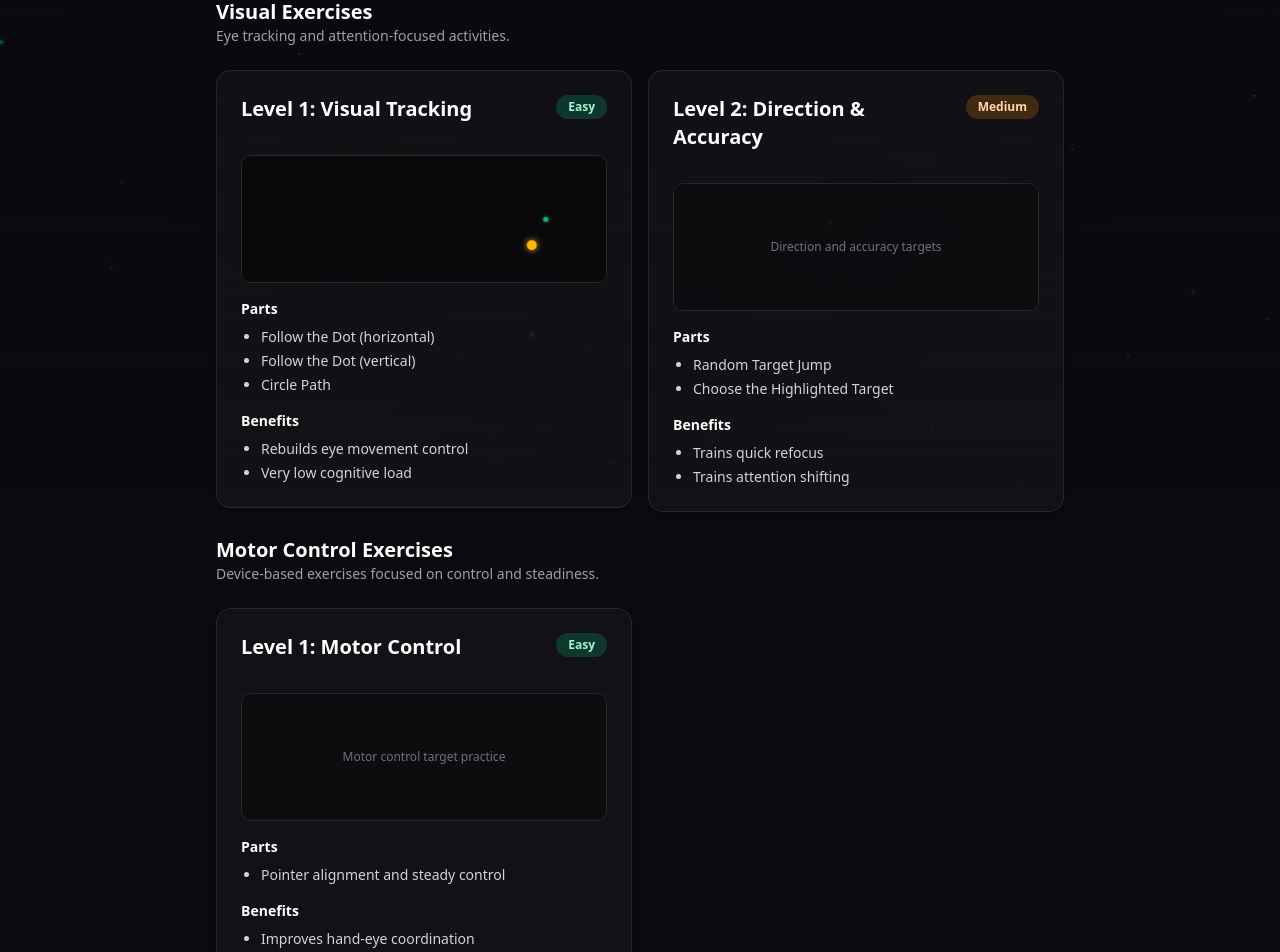
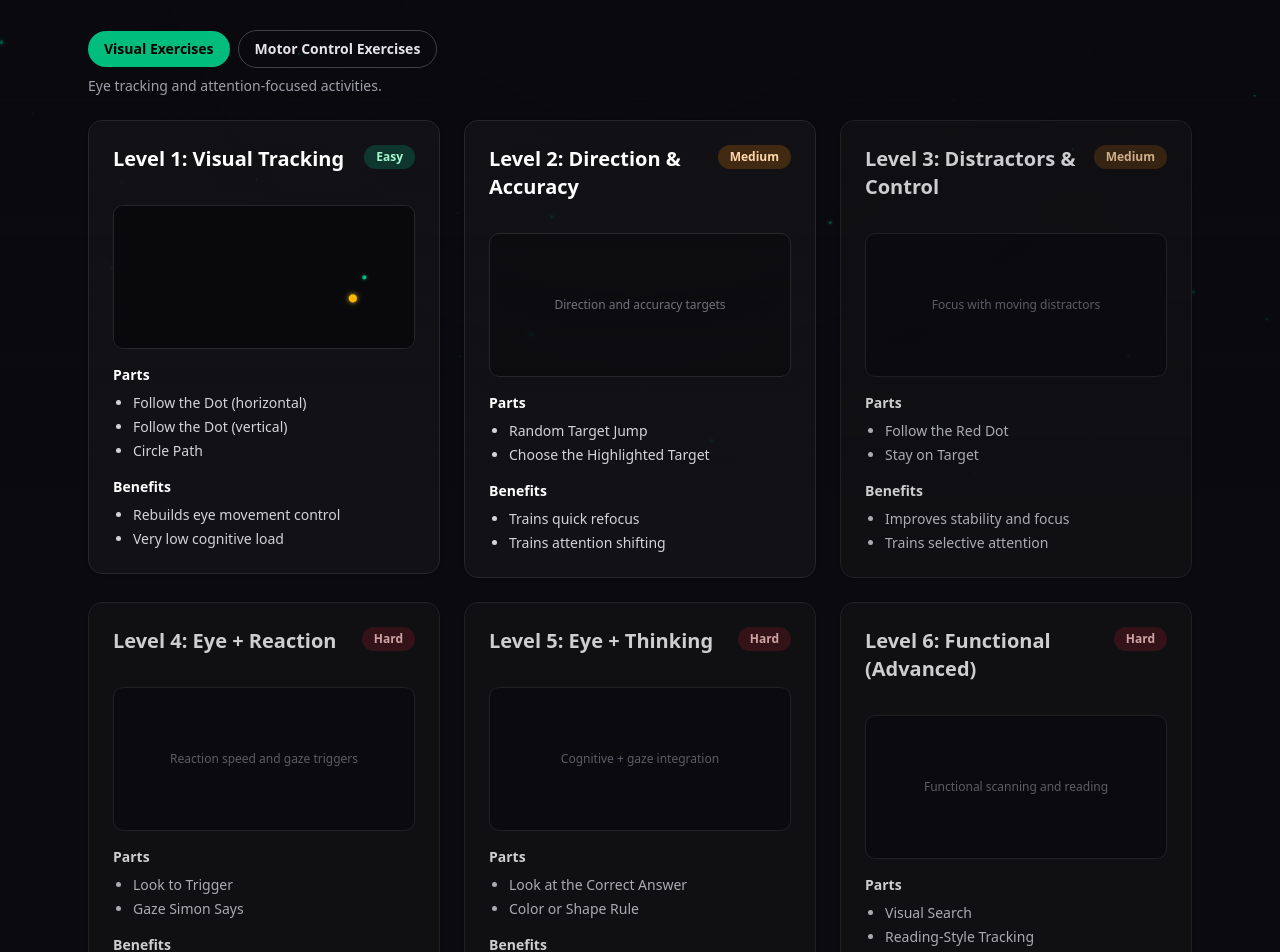
Before and after one commit to EricBalanecki/Telus-Hack-TBI-Gregor, a Next.js app in the folder frontend/: page /exercises in a window 1280 px wide. Shown: the part 300-1252 px from the top of the page. Built offline with nearby package versions, Linux system fonts and the light colour scheme.

Commit message:
updated more ui

```diff
--- a/frontend/src/app/exercises/level-1-visual-tracking/page.tsx
+++ b/frontend/src/app/exercises/level-1-visual-tracking/page.tsx
@@ -79,6 +79,7 @@ export default function LevelOneVisualTracking() {
   const [restSeconds, setRestSeconds] = useState(8);
   const [dotSizeScale, setDotSizeScale] = useState(2);
   const [speedScale, setSpeedScale] = useState(1);
+  const [restRemaining, setRestRemaining] = useState<number | null>(null);
 
   const webgazerRef = useRef<WebGazer | null>(null);
   const startTimeRef = useRef<number | null>(null);
@@ -235,6 +236,7 @@ export default function LevelOneVisualTracking() {
     setIsRunning(false);
     isRestingRef.current = false;
     restStartRef.current = null;
+    setRestRemaining(null);
 
     try {
       await createRecord({
@@ -256,6 +258,7 @@ export default function LevelOneVisualTracking() {
     resetScoring();
     isRestingRef.current = false;
     restStartRef.current = null;
+    setRestRemaining(null);
     startTimeRef.current = performance.now();
   };
 
@@ -276,9 +279,15 @@ export default function LevelOneVisualTracking() {
       if (isRestingRef.current) {
         const restStart = restStartRef.current ?? timestamp;
         const restElapsed = timestamp - restStart;
+        const remaining = Math.max(
+          0,
+          Math.ceil(restSeconds - restElapsed / 1000),
+        );
+        setRestRemaining(remaining);
         if (restElapsed >= restSeconds * 1000) {
           isRestingRef.current = false;
           restStartRef.current = null;
+          setRestRemaining(null);
           const nextIndex = phaseIndex + 1;
           setPhaseIndex(nextIndex);
           setStatus(`Running • ${PHASES[nextIndex].label}`);
@@ -305,6 +314,7 @@ export default function LevelOneVisualTracking() {
           restStartRef.current = timestamp;
           setStatus(`Resting • ${restSeconds}s`);
           setTargetPoint(null);
+          setRestRemaining(restSeconds);
         } else {
           finishRun();
           return;
@@ -449,6 +459,12 @@ export default function LevelOneVisualTracking() {
         />
       )}
 
+      {isRunning && restRemaining !== null && (
+        <div className="pointer-events-none fixed left-1/2 top-1/2 z-40 -translate-x-1/2 -translate-y-1/2 rounded-2xl border border-zinc-800 bg-zinc-950/80 px-4 py-3 text-sm text-white shadow-lg backdrop-blur">
+          Resting... {restRemaining}s
+        </div>
+      )}
+
       {smoothedGazePoint && (
         <div
           className="pointer-events-none fixed z-50 h-3 w-3 -translate-x-1/2 -translate-y-1/2 rounded-full bg-emerald-400/90 shadow-[0_0_10px_rgba(52,211,153,0.7)]"
--- a/frontend/src/app/exercises/level-2-direction-accuracy/page.tsx
+++ b/frontend/src/app/exercises/level-2-direction-accuracy/page.tsx
@@ -119,6 +119,7 @@ export default function LevelTwoDirectionAccuracy() {
   const [restSeconds, setRestSeconds] = useState(8);
   const [dotSizeScale, setDotSizeScale] = useState(2);
   const [speedScale, setSpeedScale] = useState(1);
+  const [restRemaining, setRestRemaining] = useState<number | null>(null);
 
   const webgazerRef = useRef<WebGazer | null>(null);
   const animationRef = useRef<number | null>(null);
@@ -312,6 +313,7 @@ export default function LevelTwoDirectionAccuracy() {
     setStatus(`Score ${combinedScore}%`);
     setScore(combinedScore);
     setIsRunning(false);
+    setRestRemaining(null);
 
     try {
       await createRecord({
@@ -334,6 +336,7 @@ export default function LevelTwoDirectionAccuracy() {
     resetMetrics();
     isRestingRef.current = false;
     restStartRef.current = null;
+    setRestRemaining(null);
     phaseStartRef.current = performance.now();
     startJumpTarget(phaseStartRef.current);
   };
@@ -354,9 +357,15 @@ export default function LevelTwoDirectionAccuracy() {
       if (isRestingRef.current) {
         const restStart = restStartRef.current ?? timestamp;
         const restElapsed = timestamp - restStart;
+        const remaining = Math.max(
+          0,
+          Math.ceil(restSeconds - restElapsed / 1000),
+        );
+        setRestRemaining(remaining);
         if (restElapsed >= restSeconds * 1000) {
           isRestingRef.current = false;
           restStartRef.current = null;
+          setRestRemaining(null);
           const nextIndex = phaseIndex + 1;
           setPhaseIndex(nextIndex);
           setStatus(`Running • ${PHASES[nextIndex].label}`);
@@ -431,6 +440,7 @@ export default function LevelTwoDirectionAccuracy() {
           setStatus(`Resting • ${restSeconds}s`);
           setTargetPoint(null);
           setHighlightTargets([]);
+          setRestRemaining(restSeconds);
         } else {
           finishRun();
           return;
@@ -581,6 +591,12 @@ export default function LevelTwoDirectionAccuracy() {
           />
         ))}
 
+      {isRunning && restRemaining !== null && (
+        <div className="pointer-events-none fixed left-1/2 top-1/2 z-40 -translate-x-1/2 -translate-y-1/2 rounded-2xl border border-zinc-800 bg-zinc-950/80 px-4 py-3 text-sm text-white shadow-lg backdrop-blur">
+          Resting... {restRemaining}s
+        </div>
+      )}
+
       {smoothedGazePoint && (
         <div
           className="pointer-events-none fixed z-50 h-3 w-3 -translate-x-1/2 -translate-y-1/2 rounded-full bg-emerald-400/90 shadow-[0_0_10px_rgba(52,211,153,0.7)]"
--- a/frontend/src/app/exercises/page.tsx
+++ b/frontend/src/app/exercises/page.tsx
@@ -2,6 +2,7 @@
 
 import Image from "next/image";
 import Link from "next/link";
+import { useState } from "react";
 import {
   Card,
   CardContent,
@@ -11,7 +12,17 @@ import {
 } from "@/components/ui/card";
 
 export default function ExercisesPage() {
-  const visualExercises = [
+  const [activeTab, setActiveTab] = useState<"visual" | "motor">("visual");
+  const visualExercises: Array<{
+    id: string;
+    title: string;
+    difficulty: "Easy" | "Medium" | "Hard";
+    imageLabel: string;
+    imageSrc?: string;
+    href?: string;
+    parts: string[];
+    benefits?: string[];
+  }> = [
     {
       id: "level-1-visual-tracking",
       title: "Level 1: Visual Tracking",
@@ -44,6 +55,62 @@ export default function ExercisesPage() {
         "Trains attention shifting",
       ],
     },
+    {
+      id: "level-3-distractors-control",
+      title: "Level 3: Distractors & Control",
+      difficulty: "Medium",
+      imageLabel: "Focus with moving distractors",
+      parts: [
+        "Follow the Red Dot",
+        "Stay on Target",
+      ],
+      benefits: [
+        "Improves stability and focus",
+        "Trains selective attention",
+      ],
+    },
+    {
+      id: "level-4-eye-reaction",
+      title: "Level 4: Eye + Reaction",
+      difficulty: "Hard",
+      imageLabel: "Reaction speed and gaze triggers",
+      parts: [
+        "Look to Trigger",
+        "Gaze Simon Says",
+      ],
+      benefits: [
+        "Improves reaction speed",
+        "Builds motor planning",
+      ],
+    },
+    {
+      id: "level-5-eye-thinking",
+      title: "Level 5: Eye + Thinking",
+      difficulty: "Hard",
+      imageLabel: "Cognitive + gaze integration",
+      parts: [
+        "Look at the Correct Answer",
+        "Color or Shape Rule",
+      ],
+      benefits: [
+        "Strengthens decision making",
+        "Trains inhibition and control",
+      ],
+    },
+    {
+      id: "level-6-functional-advanced",
+      title: "Level 6: Functional (Advanced)",
+      difficulty: "Hard",
+      imageLabel: "Functional scanning and reading",
+      parts: [
+        "Visual Search",
+        "Reading-Style Tracking",
+      ],
+      benefits: [
+        "Improves scanning and sequencing",
+        "Supports reading rehab",
+      ],
+    },
   ];
 
   const motorExercises = [
@@ -60,7 +127,7 @@ export default function ExercisesPage() {
 
   return (
     <div className="min-h-screen text-white">
-      <main className="mx-auto flex min-h-screen w-full max-w-4xl flex-col gap-6 px-6 py-12 text-left">
+      <main className="mx-auto flex min-h-screen w-full max-w-6xl flex-col gap-8 px-6 py-14 text-left">
         <h1 className="text-3xl font-semibold tracking-tight">Eye Exercises</h1>
         <p className="text-base text-zinc-300">Follow the exercises below.</p>
         <div className="flex flex-wrap items-center gap-3">
@@ -79,17 +146,47 @@ export default function ExercisesPage() {
         </div>
         <section className="space-y-6">
           <div>
-            <h2 className="text-xl font-semibold text-white">
+            <div className="flex flex-wrap items-center gap-2">
+              <button
+                className={`rounded-full px-4 py-2 text-sm font-semibold transition ${
+                  activeTab === "visual"
+                    ? "bg-emerald-500 text-black"
+                    : "border border-zinc-700 text-zinc-200 hover:border-emerald-400/60"
+                }`}
+                type="button"
+                onClick={() => setActiveTab("visual")}
+              >
                 Visual Exercises
-            </h2>
-            <p className="text-sm text-zinc-400">
-              Eye tracking and attention-focused activities.
+              </button>
+              <button
+                className={`rounded-full px-4 py-2 text-sm font-semibold transition ${
+                  activeTab === "motor"
+                    ? "bg-emerald-500 text-black"
+                    : "border border-zinc-700 text-zinc-200 hover:border-emerald-400/60"
+                }`}
+                type="button"
+                onClick={() => setActiveTab("motor")}
+              >
+                Motor Control Exercises
+              </button>
+            </div>
+            <p className="mt-2 text-sm text-zinc-400">
+              {activeTab === "visual"
+                ? "Eye tracking and attention-focused activities."
+                : "Device-based exercises focused on control and steadiness."}
             </p>
           </div>
-          <div className="grid gap-4 md:grid-cols-2">
-            {visualExercises.map((exercise) => (
-              <Link key={exercise.id} href={exercise.href} className="block">
-                <Card className="border-zinc-800 bg-zinc-900/60 transition hover:border-emerald-400/60 hover:bg-zinc-900">
+          {activeTab === "visual" ? (
+            <div className="grid gap-6 md:grid-cols-3">
+              {visualExercises.map((exercise) => {
+                const card = (
+                  <Card
+                    className={`border-zinc-800 bg-zinc-900/60 transition ${
+                      exercise.href
+                        ? "hover:border-emerald-400/60 hover:bg-zinc-900"
+                        : "opacity-80"
+                    }`}
+                  >
                     <CardHeader>
                       <div className="flex items-start justify-between gap-4">
                         <CardTitle className="text-xl text-white">
@@ -109,7 +206,7 @@ export default function ExercisesPage() {
                       </div>
                     </CardHeader>
                     <CardContent className="space-y-4">
-                    <div className="relative h-32 overflow-hidden rounded-lg border border-zinc-800 bg-zinc-950/50">
+                      <div className="relative h-36 overflow-hidden rounded-lg border border-zinc-800 bg-zinc-950/50">
                         {exercise.imageSrc ? (
                           <Image
                             src={exercise.imageSrc}
@@ -144,19 +241,25 @@ export default function ExercisesPage() {
                       )}
                     </CardContent>
                   </Card>
+                );
+
+                if (!exercise.href) {
+                  return (
+                    <div key={exercise.id} className="block">
+                      {card}
+                    </div>
+                  );
+                }
+
+                return (
+                  <Link key={exercise.id} href={exercise.href} className="block">
+                    {card}
                   </Link>
-            ))}
+                );
+              })}
             </div>
-
-          <div>
-            <h2 className="text-xl font-semibold text-white">
-              Motor Control Exercises
-            </h2>
-            <p className="text-sm text-zinc-400">
-              Device-based exercises focused on control and steadiness.
-            </p>
-          </div>
-          <div className="grid gap-4 md:grid-cols-2">
+          ) : (
+            <div className="grid gap-6 md:grid-cols-3">
               {motorExercises.map((exercise) => (
                 <Link key={exercise.id} href={exercise.href} className="block">
                   <Card className="border-zinc-800 bg-zinc-900/60 transition hover:border-emerald-400/60 hover:bg-zinc-900">
@@ -179,7 +282,7 @@ export default function ExercisesPage() {
                       </div>
                     </CardHeader>
                     <CardContent className="space-y-4">
-                    <div className="relative h-32 overflow-hidden rounded-lg border border-zinc-800 bg-zinc-950/50">
+                      <div className="relative h-36 overflow-hidden rounded-lg border border-zinc-800 bg-zinc-950/50">
                         <div className="flex h-full w-full items-center justify-center text-xs text-zinc-500">
                           {exercise.imageLabel}
                         </div>
@@ -207,6 +310,7 @@ export default function ExercisesPage() {
                 </Link>
               ))}
             </div>
+          )}
         </section>
       </main>
     </div>
```
Lines whose indentation alone changed are shown as unchanged.
